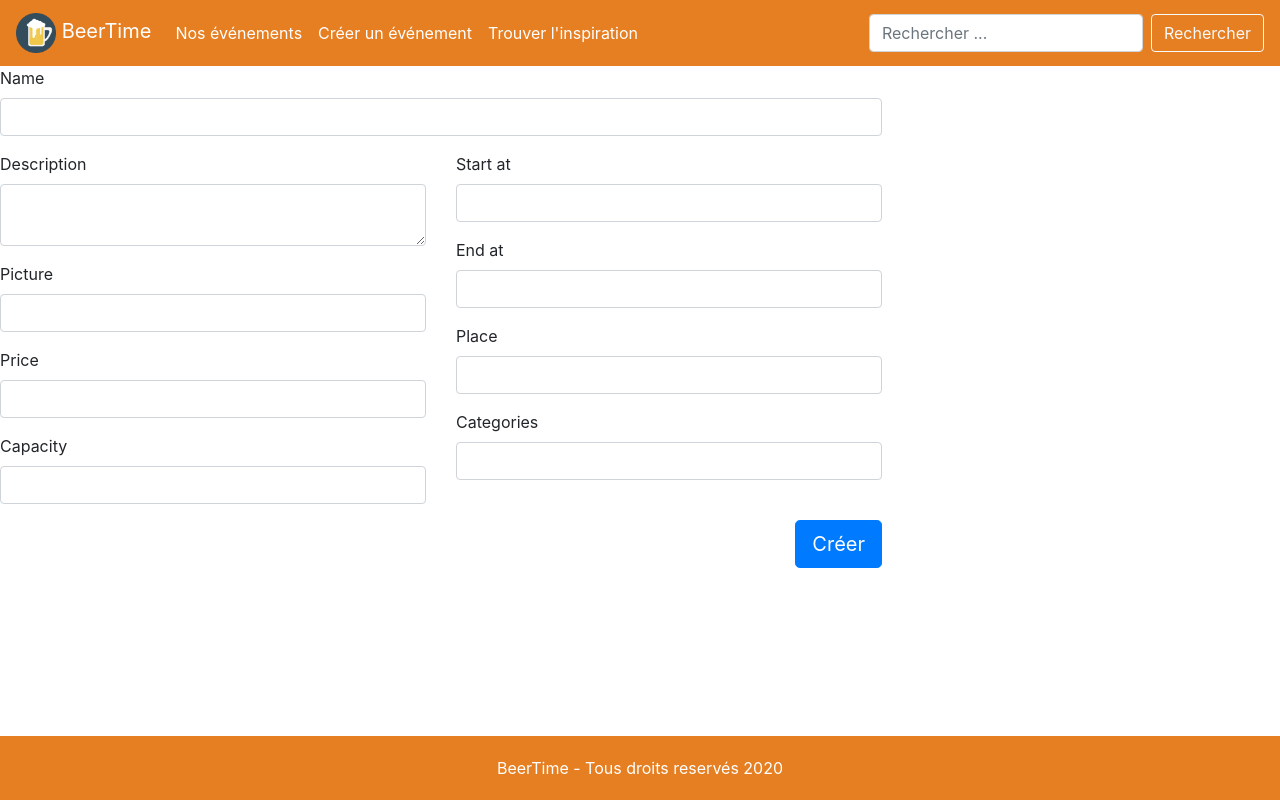
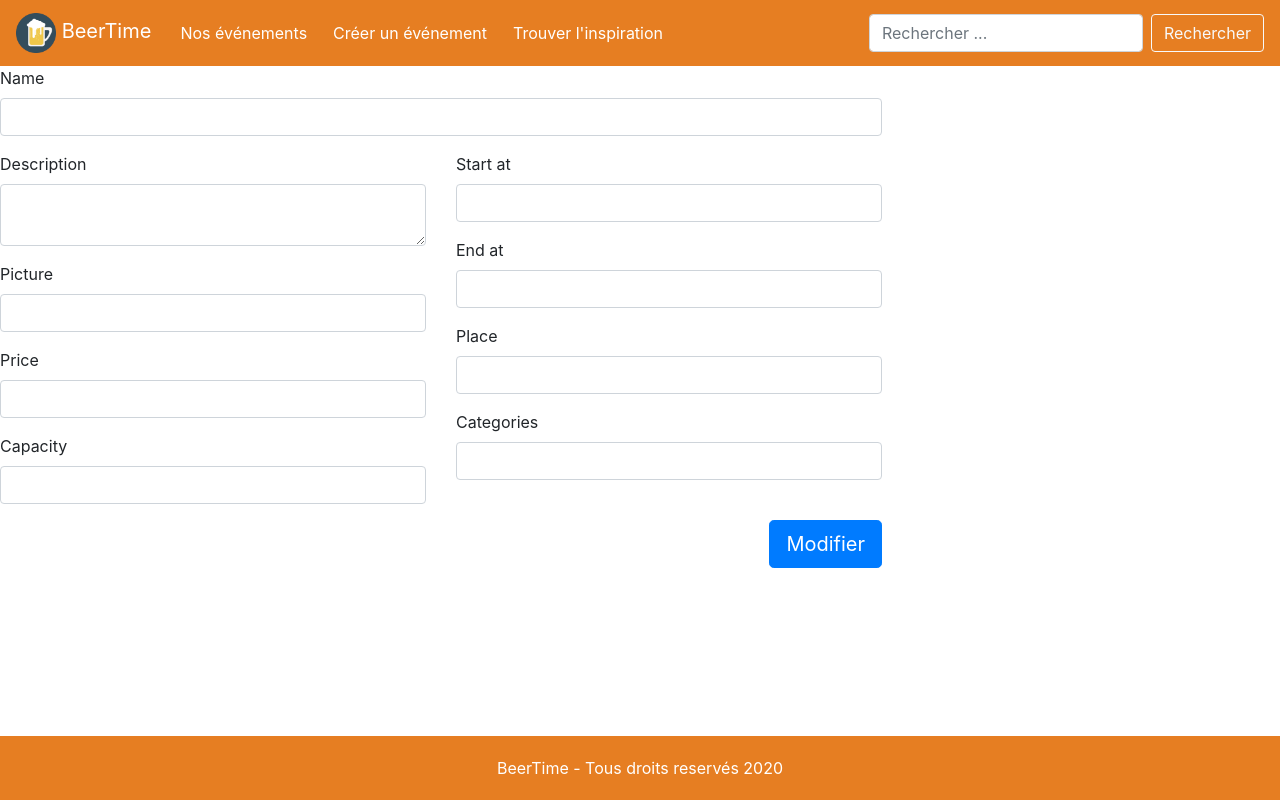
Before and after one commit to RobinStudo/beerTime2020, a Symfony app: template templates/event/form.html.twig in a window 1280 px wide. Run offline with Twig, Linux system fonts and the light colour scheme; the template is opened without the code that fills it, so the values that code supplies are empty; form fields are guessed from the names that the template uses; style sheets or scripts are compiled from the project's sources; some libraries are stand-ins or nearby versions.

Commit message:
update form

```diff
--- a/assets/css/app.scss
+++ b/assets/css/app.scss
@@ -20,6 +20,12 @@ nav.navbar{
 
     .nav-link{
         color: white!important;
+        margin: 0 5px;
+
+        &:hover, &.active{
+            background-color: white;
+            color: black!important;
+        }
     }
 }
 
--- a/templates/base.html.twig
+++ b/templates/base.html.twig
@@ -33,15 +33,16 @@
             </button>
 
             <div class="collapse navbar-collapse" id="navbarSupportedContent">
+                {% set current_path = app.request.get('_route') %}
                 <ul class="navbar-nav mr-auto">
                     <li class="nav-item">
-                        <a class="nav-link" href="{{ path('event_list') }}">Nos événements</a>
+                        <a class="nav-link {{ current_path == 'event_list' ? 'active' : '' }}" href="{{ path('event_list') }}">Nos événements</a>
                     </li>
                     <li class="nav-item">
-                        <a class="nav-link" href="{{ path('event_new') }}">Créer un événement</a>
+                        <a class="nav-link {{ current_path == 'event_new' ? 'active' : '' }}" href="{{ path('event_new') }}">Créer un événement</a>
                     </li>
                     <li class="nav-item">
-                        <a class="nav-link" href="{{ path('event_random') }}">Trouver l'inspiration</a>
+                        <a class="nav-link {{ current_path == 'event_random' ? 'active' : '' }}" href="{{ path('event_random') }}">Trouver l'inspiration</a>
                     </li>
                 </ul>
                 <form class="form-inline my-2 my-lg-0" method="get" action="{{ path('event_list') }}">
--- a/templates/event/form.html.twig
+++ b/templates/event/form.html.twig
@@ -1,6 +1,5 @@
 {% extends 'base.html.twig' %}
-
-{% block title %}Créer un événement - {{ parent() }}{% endblock %}
+{% block title %}{{ isNew ? 'Créer' : 'Modifier' }} un événement - {{ parent() }}{% endblock %}
 
 {% block body %}
     {{ form_start( form, {
@@ -30,7 +29,7 @@
 
 
     <div class="d-flex justify-content-end">
-        <button type="submit" class="btn btn-primary btn-lg">Créer</button>
+        <button type="submit" class="btn btn-primary btn-lg">{{ isNew ? 'Créer' : 'Modifier' }}</button>
     </div>
     {{ form_end( form ) }}
 {% endblock %}
--- a/templates/event/show.html.twig
+++ b/templates/event/show.html.twig
@@ -21,6 +21,10 @@
                 <li>Capacité : {{ event.capacity ?? 'Ilimité' }}</li>
                 <li>Organisateur : {{ event.owner.email }}</li>
             </ul>
+            <div class="actions mb-3">
+                <a href="{{ path( 'event_update', { id: event.id } ) }}" class="btn btn-info">Modifier</a>
+                <a href="{{ path( 'event_remove', { id: event.id } ) }}" class="btn btn-danger">Supprimer</a>
+            </div>
         </aside>
     </div>
 
```
Also changed, not shown: src/Controller/EventController.php (+26 -1 lines).
